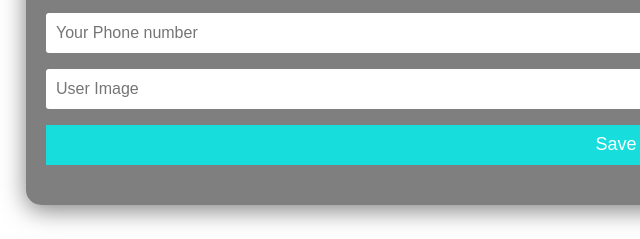
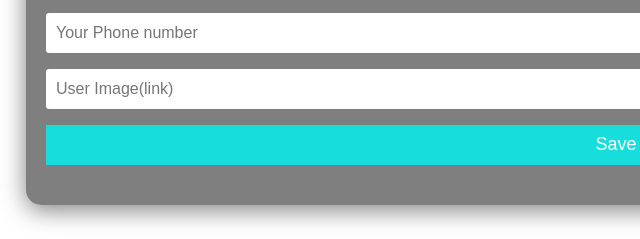
Before and after one commit to OSNOVAwd/Todo-list, a plain HTML site: page index.html in a window 1280 px wide. Shown: the part 545-784 px from the top of the page, 24-664 px from the left. Drawn offline with Linux system fonts and the light colour scheme.

Commit message:
error-fixed

```diff
--- a/index.html
+++ b/index.html
@@ -17,7 +17,7 @@
                 <input id="username" type="text" placeholder="Username" required>
                 <input id="email" type="email" placeholder="Email Adress" required>
                 <input id="phone" type="text" placeholder="Your Phone number" required>
-                <input id="userimage" type="text" placeholder="User Image" required>
+                <input id="userimage" type="text" placeholder="User Image(link)" required>
                 <button id="savebtn" type="submit" >Save</button>
             </form>
         </div>
```
